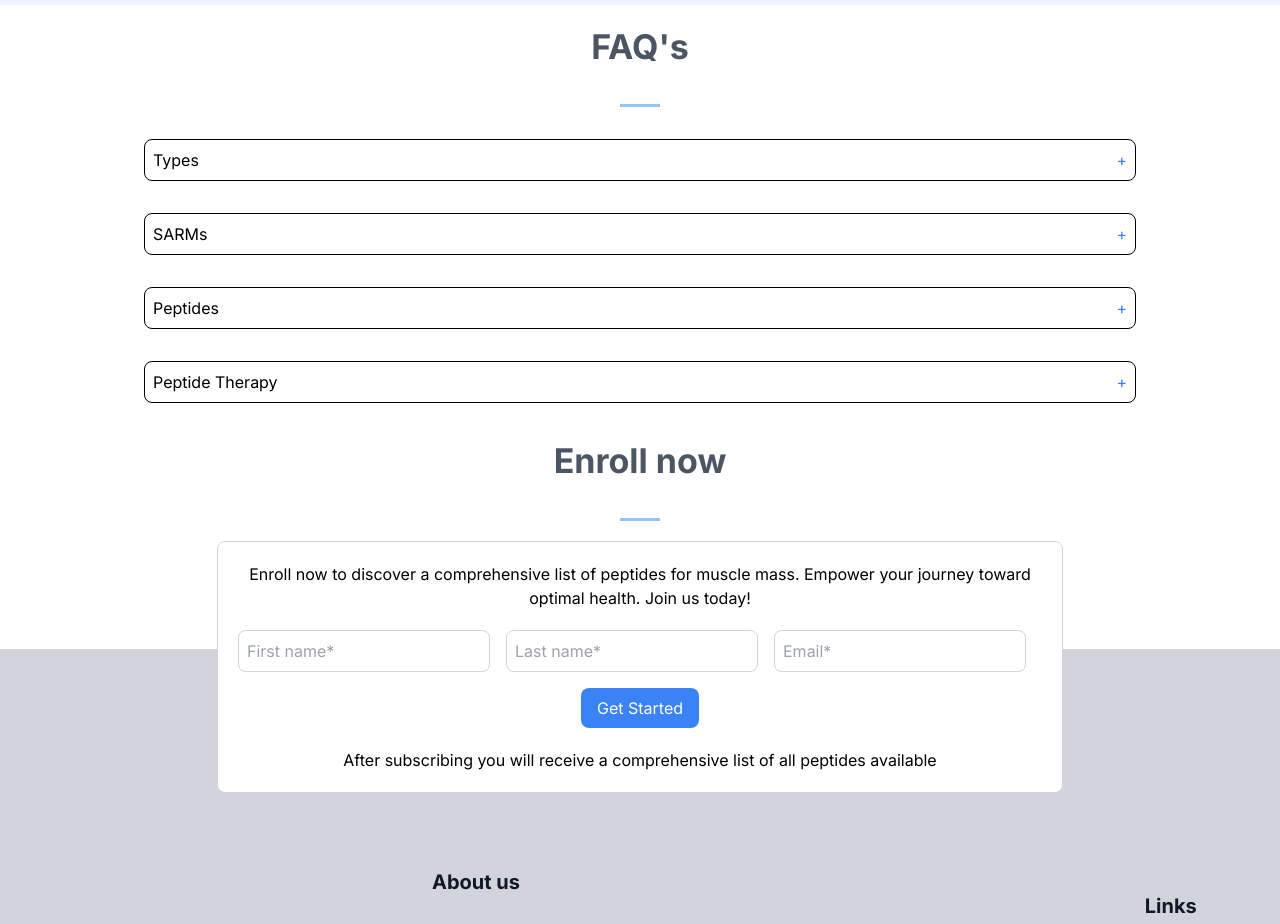
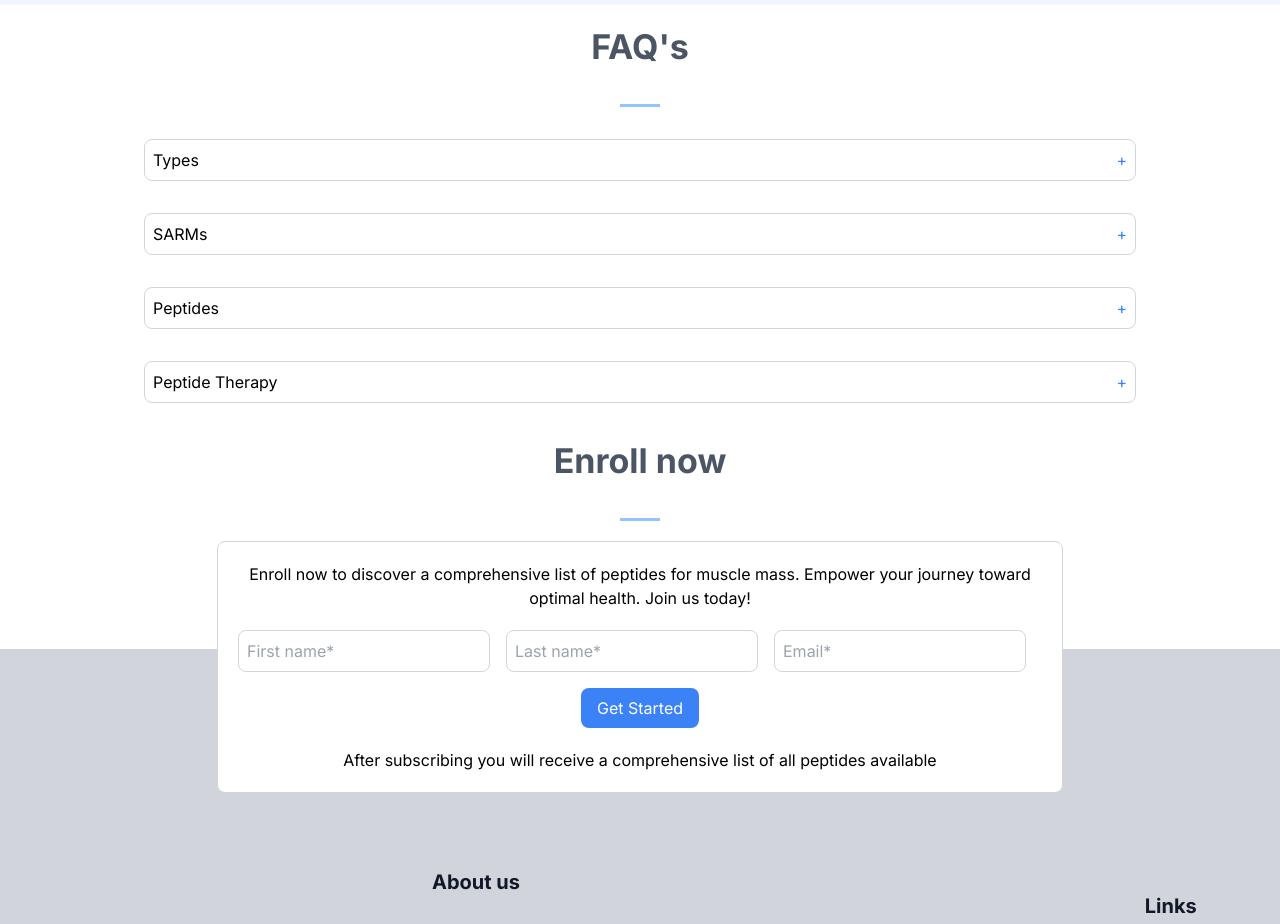
Before and after one commit to ana7766/peptide_house, a Next.js app in the folder peptides/: page / in a window 1280 px wide. Shown: the part 4980-5904 px from the top of the page. Built offline with nearby package versions, Linux system fonts and the light colour scheme.

Commit message:
border fix

```diff
--- a/peptides/src/app/page.tsx
+++ b/peptides/src/app/page.tsx
@@ -425,7 +425,7 @@ export default function Home() {
         <div className="border-solid border-b border-blue-300 border-2 w-10"></div>
       </div>
       <div className="container mx-auto items-center p-4 max-w-5xl w-full">
-        <div className="border border-solid border-black rounded-lg relative">
+        <div className="border border-solid border-gray-300 rounded-lg relative">
           <div className="m-2 flex justify-between">
             <span>Types</span>
             <span className=" text-blue-500 cursor-pointer">
@@ -435,7 +435,7 @@ export default function Home() {
         </div>
       </div>
       <div className="container mx-auto items-center p-4 max-w-5xl w-full">
-        <div className="border border-solid border-black rounded-lg relative">
+        <div className="border border-solid border-gray-300 rounded-lg relative">
           <div className="m-2 flex justify-between">
             <span>SARMs</span>
             <span className=" text-blue-500 cursor-pointer">
@@ -445,7 +445,7 @@ export default function Home() {
         </div>
       </div>
       <div className="container mx-auto items-center p-4 max-w-5xl w-full">
-        <div className="border border-solid border-black rounded-lg relative">
+        <div className="border border-solid border-gray-300 rounded-lg relative">
           <div className="m-2 flex justify-between">
             <span>Peptides</span>
             <span className=" text-blue-500 cursor-pointer">
@@ -455,7 +455,7 @@ export default function Home() {
         </div>
       </div>
       <div className="container mx-auto items-center p-4 max-w-5xl w-full">
-        <div className="border border-solid border-black rounded-lg relative">
+        <div className="border border-solid border-gray-300 rounded-lg relative">
           <div className="m-2 flex justify-between">
             <span>Peptide Therapy</span>
             <span className=" text-blue-500 cursor-pointer">
```
